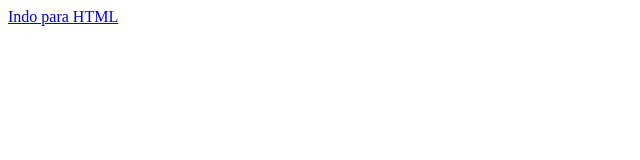
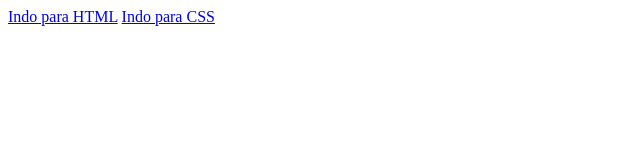
Before and after one commit to kesparleo/WebLessons, a plain HTML site: page learning_html/index.html in a window 1280 px wide. Shown: the whole page, without its empty margins (0-640 px from the left). Drawn offline with Linux system fonts and the light colour scheme.

Commit message:
Update index.hmtl

```diff
--- a/learning_html/index.html
+++ b/learning_html/index.html
@@ -7,5 +7,6 @@
 </head>
 <body>
     <a href="html/tags.html">Indo para HTML</a>
+    <a href="html/tags.html" aria-disabled="true">Indo para CSS</a>
 </body>
 </html>
```
